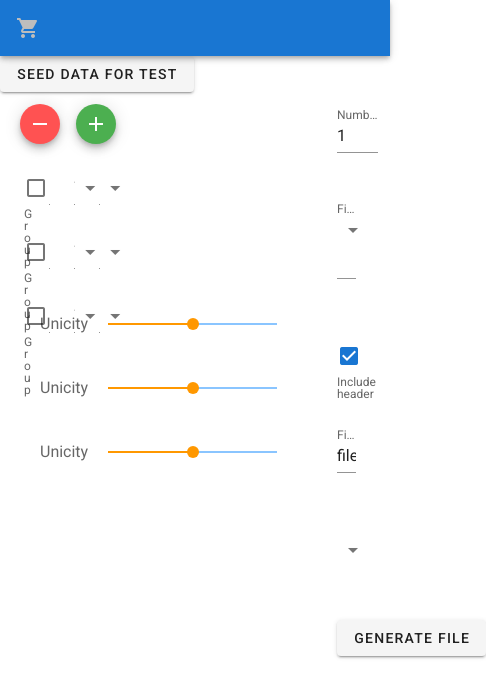
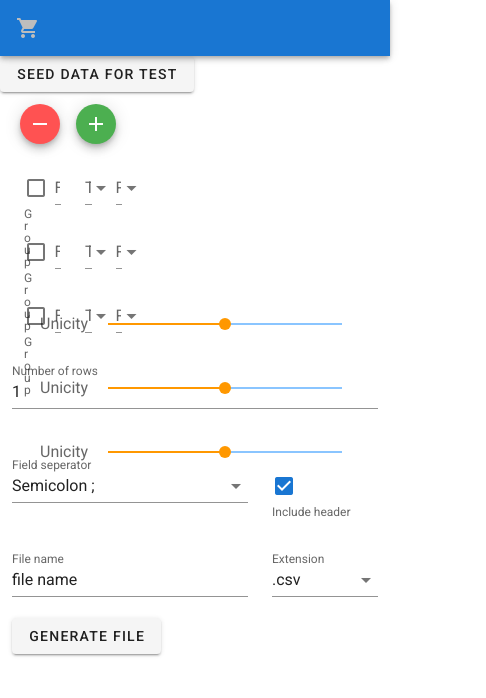
Before and after one commit to Meyerka/data-mocker, a Vue app: page / in a window 390 px wide. Shown: the top 698 px of the page, 486 px wide, since content can reach past the window. Built offline with nearby package versions, Linux system fonts and the light colour scheme.

Commit message:
Made layout responsive

```diff
--- a/src/components/FileCreator.vue
+++ b/src/components/FileCreator.vue
@@ -4,7 +4,7 @@
       <v-btn @click="seedData()" primary>Seed data for test</v-btn>
     </v-row>
     <v-row>
-      <v-col cols="10">
+      <v-col cols="12" lg="10">
         <v-btn @click="addField(-1)" class="mx-2" fab dark small color="error">
           <v-icon dark>mdi-minus</v-icon>
         </v-btn>
@@ -20,7 +20,7 @@
           />
         </v-container>
       </v-col>
-      <v-col cols="2">
+      <v-col cols="12" lg="2">
         <v-row>
           <v-col>
             <v-text-field label="Number of rows" type="number" v-model="rowNumber"></v-text-field>
```
